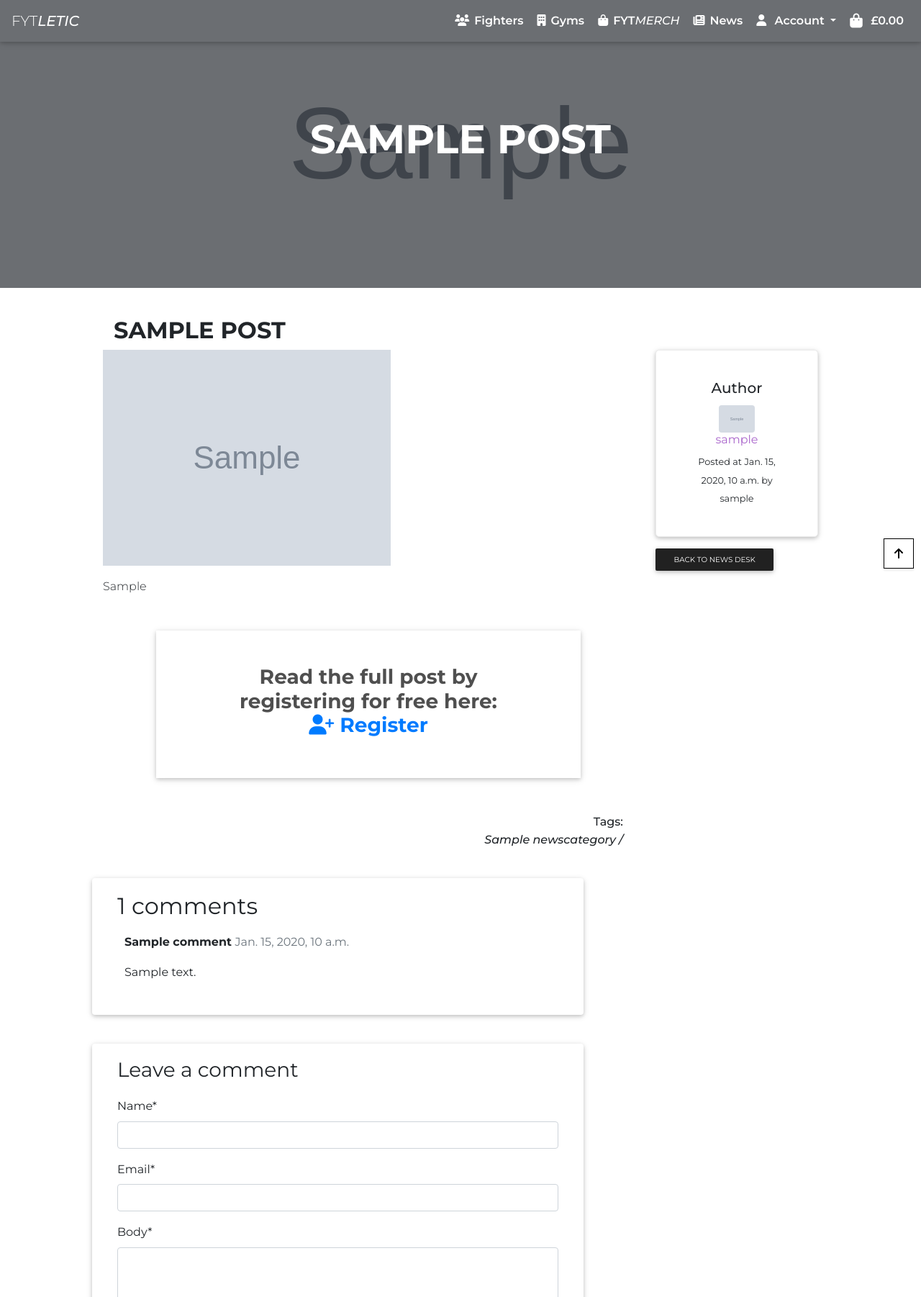
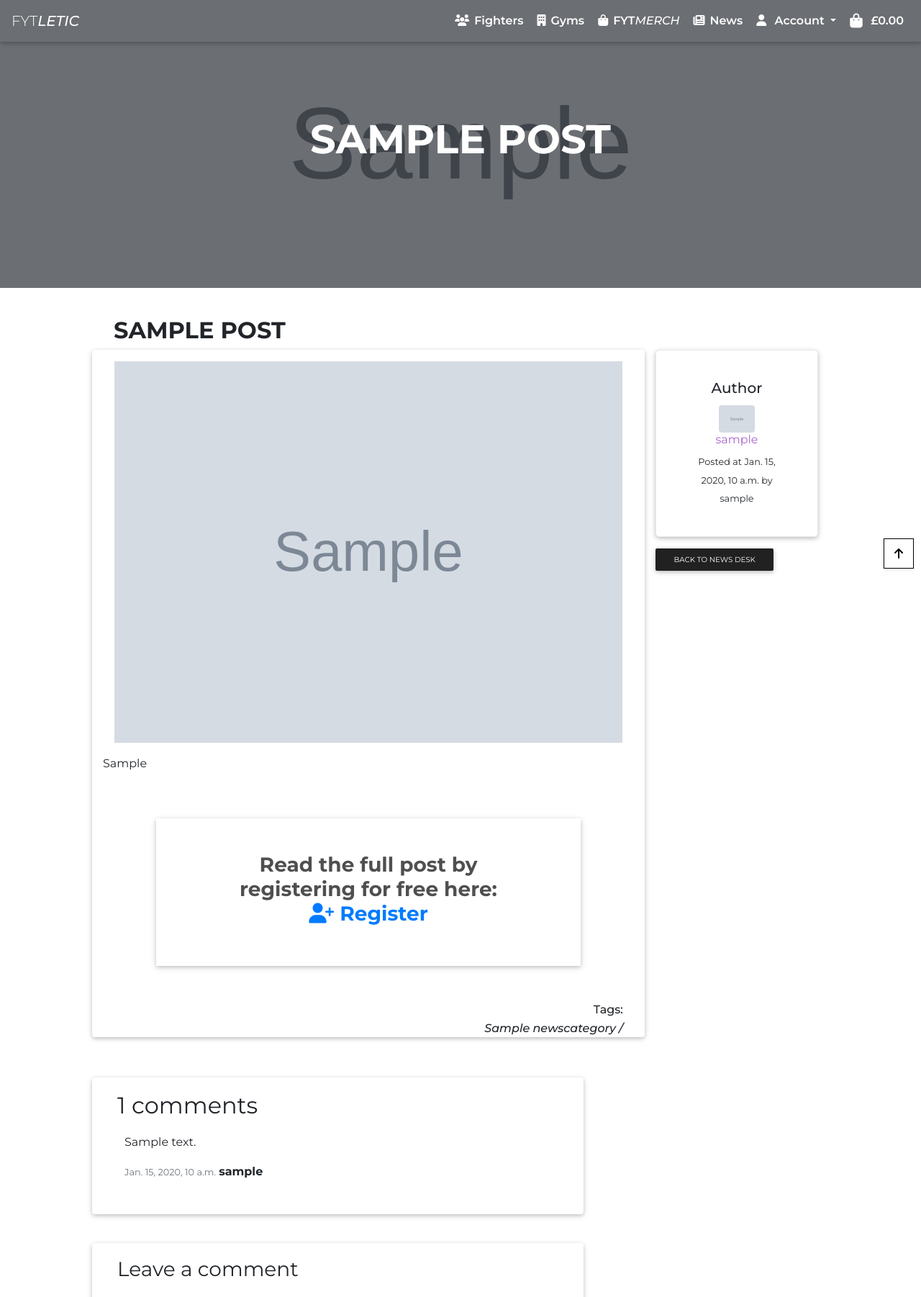
Before and after one commit to danielboots/fytletic, a Django app: a page that uses news/templates/news/news_article.html in a window 1280 px wide. Shown: the top 1802 px of the page at 72% size. Run offline with Django 3.2, Linux system fonts and the light colour scheme; tables that the repository leaves empty hold one stand-in row (values such as "Sample post"); grey boxes marked "Sample" are stand-in pictures; some libraries are stand-ins or nearby versions.

Commit message:
news system fully working, news comments system takes in username as user-- completed

```diff
--- a/news/admin.py
+++ b/news/admin.py
@@ -12,7 +12,7 @@ class NewsCategoryAdmin(admin.ModelAdmin):
 
 @admin.register(Comment)
 class CommentAdmin(admin.ModelAdmin):
-    list_display = ("name", "body", "post", "created_on", "active")
+    list_display = ("user", "body", "post", "created_on", "active")
     list_filter = ("active", "created_on")
     search_fields = ("name", "email", "body")
     actions = ["approve_comments"]
@@ -22,4 +22,5 @@ class CommentAdmin(admin.ModelAdmin):
 
 
 admin.site.register(Post)
+
 admin.site.register(NewsCategory, NewsCategoryAdmin)
--- a/news/forms.py
+++ b/news/forms.py
@@ -5,8 +5,9 @@ from django import forms
 class CommentForm(forms.ModelForm):
     class Meta:
         model = Comment
-        fields = [
-            "name",
-            "email",
-            "body",
-        ]
+        fields = ["body"]
+
+    # user signed in user name for return
+
+    def __init__(self, *args, **kwargs):
+        super(CommentForm, self).__init__(*args, **kwargs)
--- a/news/models.py
+++ b/news/models.py
@@ -48,17 +48,13 @@ class Post(models.Model):
 
 class Comment(models.Model):
     post = models.ForeignKey(Post, on_delete=models.CASCADE, related_name="comments")
-
-    # is there a way to get a user here:
-
-    name = models.CharField(max_length=80)
-    email = models.EmailField()
+    user = models.ForeignKey(User, on_delete=models.CASCADE, default=None)
     body = models.TextField()
     created_on = models.DateTimeField(auto_now_add=True)
-    active = models.BooleanField(default=False)
+    active = models.BooleanField(default=True)
 
     class Meta:
-        ordering = ["created_on"]
+        ordering = ["-created_on"]
 
     def __str__(self):
-        return "Comment {} by {}".format(self.body, self.name)
+        return str(self.user)
--- a/news/templates/news/news_article.html
+++ b/news/templates/news/news_article.html
@@ -31,10 +31,10 @@
 
 
 
-        <div class="row">
-            <div class="col-md-9">
+        <div class="row ">
+            <div class="col-md-9 card mb-3">
                 <!-- Home Main Image -->
-                <img src="{{ post.photo_main.url }}" alt="" class="img-main img-fluid mb-3">
+                <img src="{{ post.photo_main.url }}" alt="" class="img-main img-fluid p-3">
 
 
                 <p>{{ post.intro }} </p>
@@ -115,11 +115,14 @@
 
                 {% for comment in comments %}
                 <div class="comments" style="padding: 10px;">
+                    {{ comment.body | linebreaks }}
                     <p class="font-weight-bold">
                         {{ comment.name }}
                         <span class=" text-muted font-weight-normal">
-                            {{ comment.created_on }}
+                            <small> {{ comment.created_on }}</small>
                         </span>
+                        {{ comment.user }}
+
 
                         <!--Delete comment icon, trigger modal-->
                         {% if user.is_authenticated and user == comment.user or user.is_superuser %}
@@ -131,7 +134,7 @@
 
 
                     </p>
-                    {{ comment.body | linebreaks }}
+
                 </div>
                 {% endfor %}
             </div>
@@ -154,6 +157,8 @@
         </div>
     </div>
 </div>
+
+
 
 
 
```
Also changed, not shown: media/media/2021/03/26/cityathletic2.jpeg (added), media/media/2021/03/26/cityathletic5.jpeg (added), media/media/2021/03/26/connor1.jpeg (added), news/migrations/0001_initial.py, news/migrations/0002_comment.py (deleted), news/migrations/0003_auto_20210311_1540.py (deleted), news/migrations/0004_delete_comment.py (deleted), news/migrations/0005_category.py (deleted), news/migrations/0006_auto_20210316_1703.py (deleted), news/migrations/0007_post_categorys.py (deleted), news/migrations/0008_auto_20210318_1435.py (deleted), news/migrations/0009_comment.py (deleted), news/migrations/0010_auto_20210325_0956.py (deleted).
